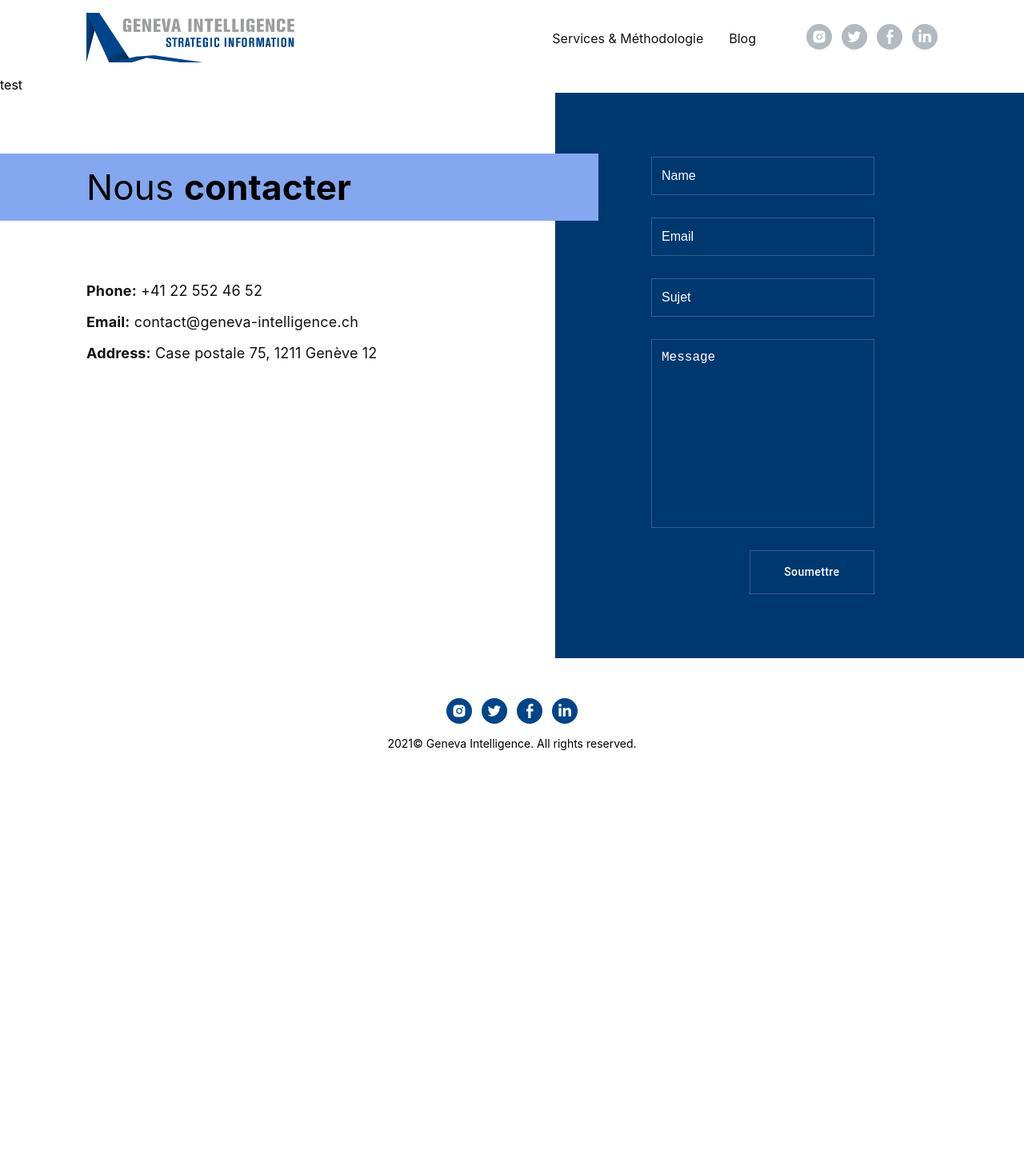
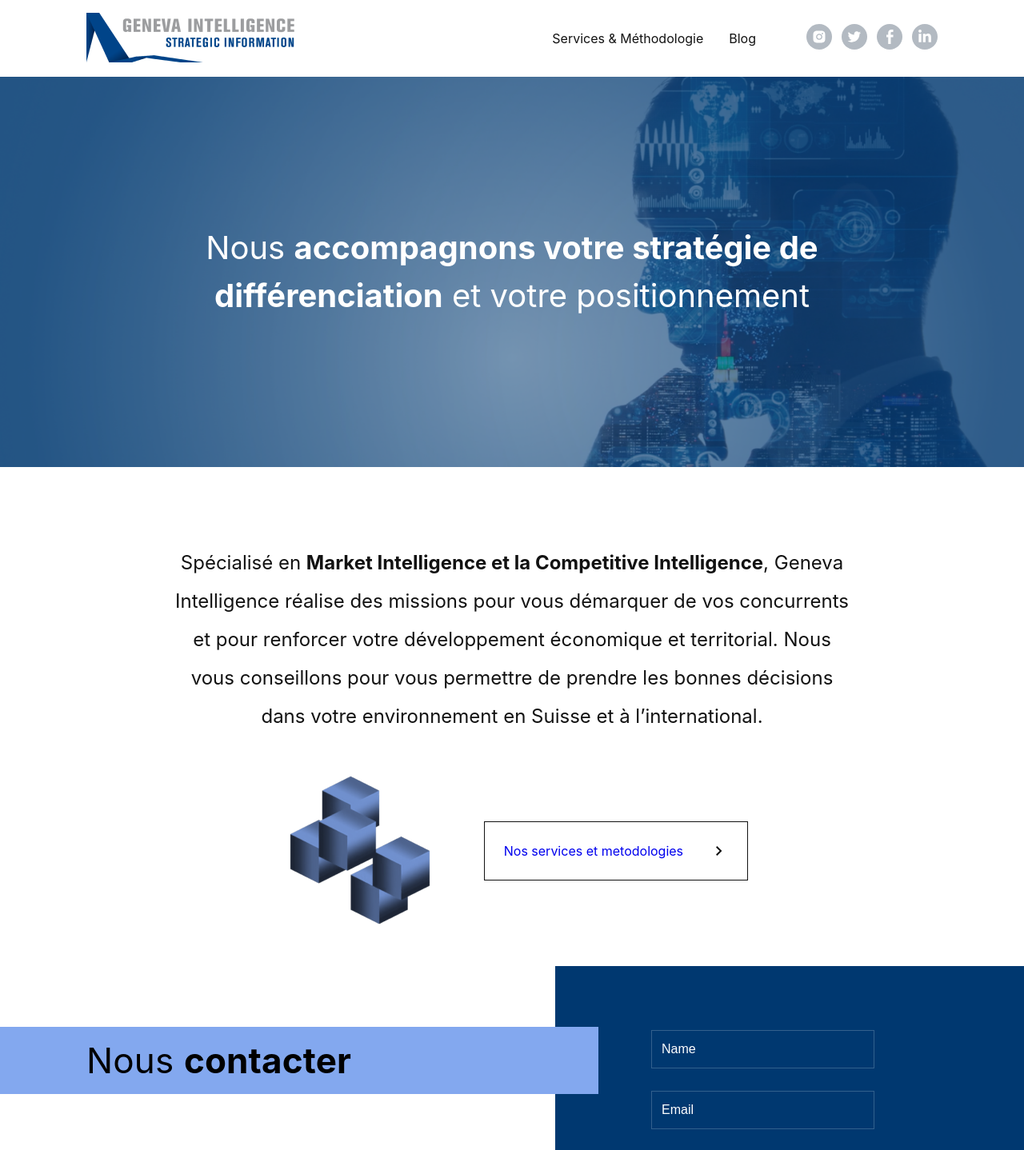
Before and after one commit to kirill-seliverstov/geneva_intelligence, a React (Create React App) app: page / in a window 1280 px wide. Shown: the top 1438 px of the page at 80% size. Before the commit the page ends 1001 px from the top, so only its background shows below. Built offline with nearby package versions, Linux system fonts and the light colour scheme.

Commit message:
homepage title and info container are done

```diff
--- a/src/App.js
+++ b/src/App.js
@@ -2,13 +2,15 @@ import { Routes, Route } from 'react-router-dom';
 import GlobalStyle from './globalStyles';
 
 import Layout from './Layout/Layout';
+
+import Homepage from './pages/Homepage';
 
 function App() {
   return (
     <Layout>
       <GlobalStyle />
       <Routes>
-        <Route path="/" element={<div>test</div>} />
+        <Route path="/" element={<Homepage />} />
         <Route path="services" element={<div>services</div>} />
         <Route path="blog" element={<div>blog</div>}/>
       </Routes>
--- a/src/Layout/Layout.jsx
+++ b/src/Layout/Layout.jsx
@@ -2,7 +2,7 @@ import React from 'react';
 
 import Header from '../components/Header';
 import Footer from '../components/Footer';
-import Contact from '../components/Contact';
+import Contact from '../components/Contact'
 
 function Layout({ children }) {
     return (
--- /dev/null
+++ b/src/assets/svg/Arrow.jsx
@@ -0,0 +1,9 @@
+import * as React from 'react';
+
+export const ArrowSVG = ({marginLeft}) => {
+    return (
+        <svg width="24" height="24" viewBox="0 0 24 24" fill="none" xmlns="http://www.w3.org/2000/svg" style={{marginLeft: marginLeft}}>
+            <path d="M9 16.59L13.58 12L9 7.41L10.41 6L16.41 12L10.41 18L9 16.59Z" fill="#121212" />
+        </svg>
+    )
+}
--- /dev/null
+++ b/src/pages/Homepage/index.jsx
@@ -0,0 +1,48 @@
+import React from 'react';
+
+import {
+    Description,
+    HomepageTitle,
+    Info,
+    InfoItems,
+    InfoLink,
+    StyledLink,
+    StyledImg
+} from './styles'
+
+import info_cubes from '../../assets/images/info_cubes.png'
+
+import { ArrowSVG } from '../../assets/svg/Arrow';
+
+function Homepage() {
+    return (
+        <>
+            <HomepageTitle>
+                <p>Nous <span style={{ fontWeight: 'bold' }}>accompagnons votre stratégie de différenciation</span> et votre positionnement</p>
+            </HomepageTitle>
+            <Info>
+                <Description textAlign={"center"}>
+                    Spécialisé en <span style={{ fontWeight: "bold" }}>Market Intelligence et la Competitive Intelligence</span>,
+                    Geneva Intelligence réalise des missions pour vous démarquer
+                    de vos concurrents et pour renforcer votre développement
+                    économique et territorial. Nous vous conseillons pour vous
+                    permettre de prendre les bonnes décisions dans votre environnement
+                    en Suisse et à l’international.
+                </Description>
+                <InfoItems>
+                    <StyledImg src={info_cubes} />
+
+                    <StyledLink to="/services">
+                        <InfoLink>
+                            Nos services et metodologies
+                            <ArrowSVG marginLeft='2rem'/>
+                        </InfoLink>
+                    </StyledLink>
+
+                </InfoItems>
+            </Info>
+        </>
+    );
+}
+
+export default Homepage;
--- /dev/null
+++ b/src/pages/Homepage/styles.js
@@ -0,0 +1,82 @@
+import styled from "styled-components";
+
+import { NavLink } from "react-router-dom";
+
+import front_page_bg from "../../assets/images/front_page_bg.png";
+
+const HomepageTitle = styled.div`
+    font-size: 3rem;
+    line-height: 150%;
+
+    text-align: center;
+
+    color: #ffffff;
+    background: url(${front_page_bg});
+    background-repeat: no-repeat;
+    background-size: 100% auto;
+
+    @media screen and (min-width: 1440px) {
+        padding: 17.25rem 16.125rem;
+    }
+
+    @media screen and (min-width: 1024px) and (max-width: 1439px){
+        font-size: 2.5rem;
+        padding: 9rem 7rem;
+    }
+`
+
+const Description = styled.p`
+    font-size: 24px;
+    line-height: 200%;
+
+    text-align: ${props => props.textAlign || 'unset'};
+
+    color: #121212;
+`
+
+const Info = styled.div`
+    display: flex;
+    flex-direction: column;
+    justify-content: center;
+    align-items: center;
+
+    padding: 4.5rem 13.25rem 1.5rem;
+`
+
+const InfoItems = styled.div`
+    display: flex;
+    align-items: center;
+`
+
+const StyledLink = styled(NavLink)`
+    text-decoration: none;
+`
+
+const InfoLink = styled.div`
+    display: flex;
+    flex-direction: row;
+    justify-content: center;
+    align-items: center;
+    padding: 24px;
+
+    border: 1px solid #121212;
+    box-sizing: border-box;
+
+    text-decoration: none;
+`
+
+const StyledImg = styled.img`
+    margin-right: 3.3rem;
+`
+
+
+
+export {
+    HomepageTitle,
+    Info,
+    Description,
+    InfoItems,
+    InfoLink,
+    StyledLink,
+    StyledImg
+}
```
Also changed, not shown: src/assets/images/front_page_bg.png (added), src/assets/images/info_cubes.png (added).
